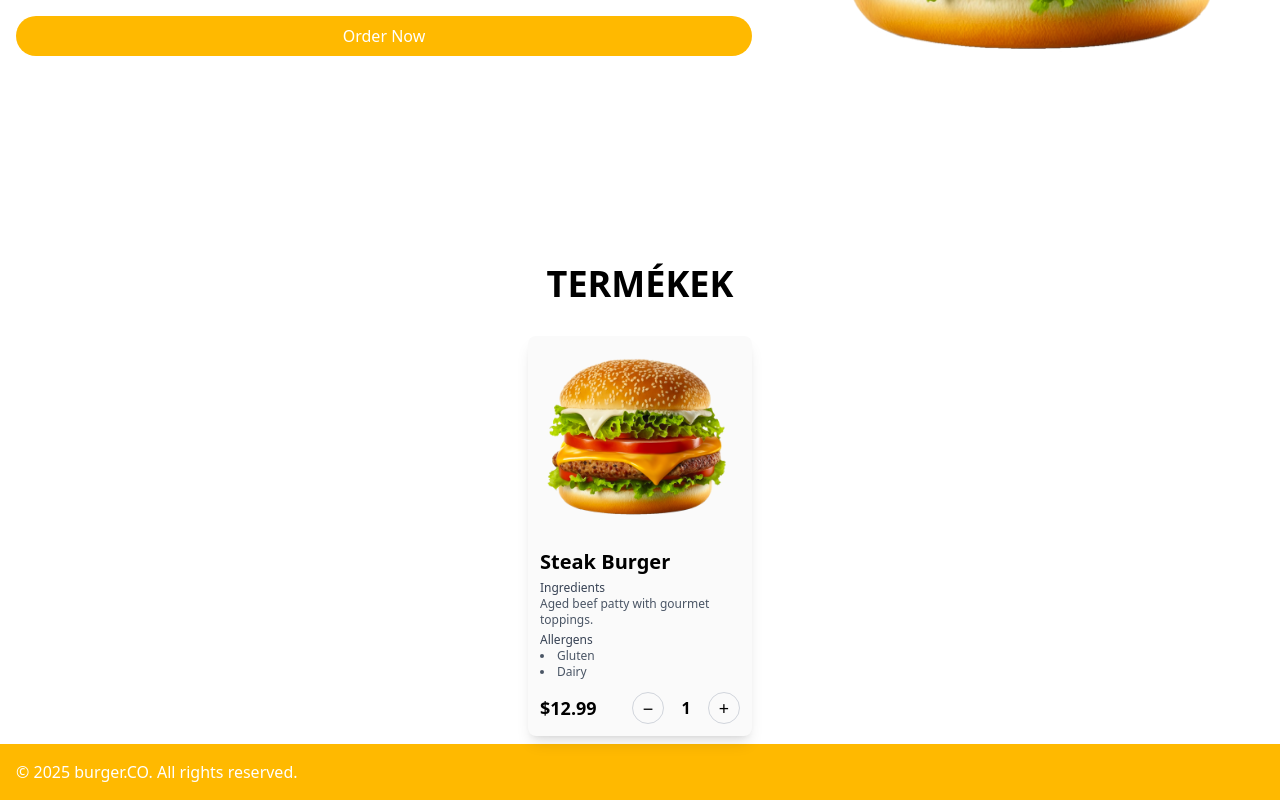
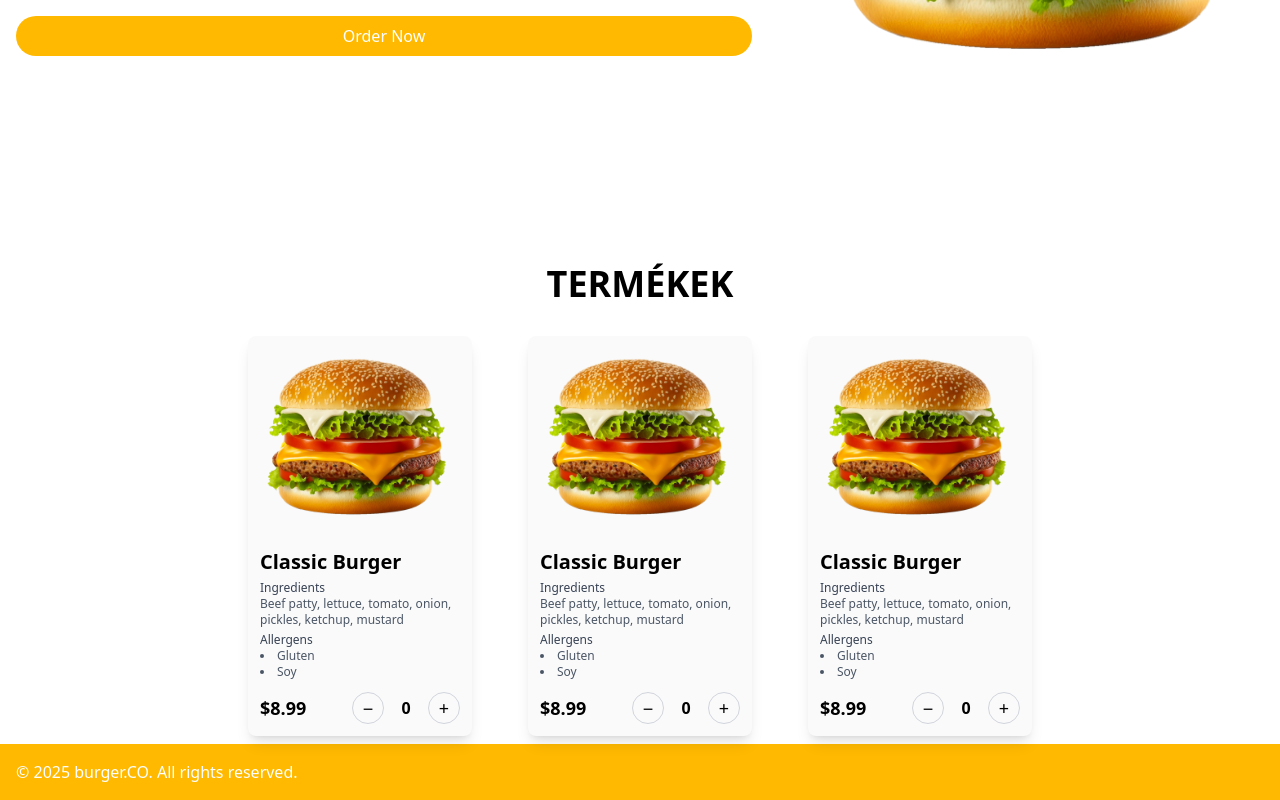
Before and after one commit to henriktoth/burgerco, a React (Vite) app: page / in a window 1280 px wide. Shown: the part 624-1424 px from the top of the page. Built offline with nearby package versions, Linux system fonts and the light colour scheme.

Commit message:
feat: added redux store to project

```diff
--- a/package.json
+++ b/package.json
@@ -11,9 +11,11 @@
   },
   "dependencies": {
     "@iconify/react": "^6.0.0",
+    "@reduxjs/toolkit": "^2.8.2",
     "@tailwindcss/vite": "^4.1.11",
     "react": "^19.1.0",
     "react-dom": "^19.1.0",
+    "react-redux": "^9.2.0",
     "tailwindcss": "^4.1.11"
   },
   "devDependencies": {
--- a/src/assets/menu.json
+++ b/src/assets/menu.json
@@ -9,15 +9,21 @@
         "price": 8.99
     },
     {
-        "name": "Cheese Burger",
-        "ingredients": "Beef patty, cheddar cheese, lettuce, tomato, onion, pickles, ketchup, mustard",
-        "allergens": "Gluten, Dairy",
-        "price": 9.49
+        "name": "Classic Burger",
+        "ingredients": "Beef patty, lettuce, tomato, onion, pickles, ketchup, mustard",
+        "allergens": [
+            "Gluten",
+            "Soy"
+        ],
+        "price": 8.99
     },
     {
-        "name": "Veggie Burger",
-        "ingredients": "Black bean patty, lettuce, tomato, onion, pickles, avocado, ketchup, mustard",
-        "allergens": "Gluten",
-        "price": 8.49
+        "name": "Classic Burger",
+        "ingredients": "Beef patty, lettuce, tomato, onion, pickles, ketchup, mustard",
+        "allergens": [
+            "Gluten",
+            "Soy"
+        ],
+        "price": 8.99
     }
 ]
--- a/src/components/Main/PoductCard.tsx
+++ b/src/components/Main/ProductCard.tsx
@@ -1,3 +1,5 @@
+import {useEffect, useState} from "react"
+
 interface ProductCardProps {
     name: string
     ingredients: string
@@ -11,6 +13,23 @@ function ProductCard({
     allergens,
     price
 }: ProductCardProps) {
+    const [amount, setAmount] = useState(0);
+    const [orderData, setOrderData] = useState<{ name: string; ingredients: string; allergens: string[]; price: number; count: number }>({
+        name,
+        ingredients,
+        allergens,
+        price,
+        count: 0
+    });
+
+    useEffect(() => {
+        setOrderData((prevData) => ({
+            ...prevData,
+            count: amount
+        }));
+        console.log(orderData);
+    }, [amount])
+
     return (
         <div className="w-56 flex flex-col m-2 border-white bg-neutral-50 rounded-lg shadow-lg">
             <div className="flex justify-center">
@@ -42,18 +61,26 @@ function ProductCard({
                     <div className="flex items-center gap-2">
                         <button
                             type="button"
-                            aria-label="Decrease quantity"
-                            className="w-8 h-8 rounded-full border border-gray-300 flex items-center justify-center text-lg leading-none"
+                            className="w-8 h-8 rounded-full border border-gray-300 flex items-center
+                            justify-center text-lg leading-none hover:cursor-pointer hover:bg-neutral-100"
+                            onClick={() => {
+                                if (amount > 0) {
+                                    setAmount(amount - 1);
+                                } else {
+                                    setAmount(0);
+                                }
+                            }}
                         >
                             −
                         </button>
                         <span className="w-7 text-center text-base font-semibold select-none">
-                            1
+                            {amount}
                         </span>
                         <button
                             type="button"
-                            aria-label="Increase quantity"
-                            className="w-8 h-8 rounded-full border border-gray-300 flex items-center justify-center text-lg leading-none"
+                            className="w-8 h-8 rounded-full border border-gray-300 flex items-center
+                             justify-center text-lg leading-none hover:cursor-pointer hover:bg-neutral-100"
+                            onClick={() => {setAmount(amount + 1)}}
                         >
                             +
                         </button>
--- a/src/components/Main/ProductList.tsx
+++ b/src/components/Main/ProductList.tsx
@@ -1,18 +1,29 @@
-import ProductCard from "./PoductCard.tsx";
+import ProductCard from "./ProductCard.tsx";
+import menu from '../../assets/menu.json';
+
+interface MenuItem {
+    name: string;
+    ingredients: string;
+    allergens: string[];
+    price: number;
+}
 
 function ProductList(){
     return(
         <div>
             <h1 className="text-center font-bold text-4xl">TERMÉKEK</h1>
             <div className="flex flex-wrap justify-center gap-10 mt-6">
-                <ProductCard
-                    name="Steak Burger"
-                    ingredients="Aged beef patty with gourmet toppings."
-                    allergens={["Gluten", "Dairy"]}
-                    price={12.99}
-                />
+                {menu.map((item: MenuItem) => (
+                    <ProductCard
+                        key={item.name}
+                        name={item.name}
+                        ingredients={item.ingredients}
+                        allergens={item.allergens}
+                        price={item.price}
+                    />
+                ))}
             </div>
-        </div>
+            </div>
     )
 }
 
--- /dev/null
+++ b/src/store/cartSlice.ts
@@ -0,0 +1,23 @@
+import {createSlice} from '@reduxjs/toolkit';
+
+const initialState: { name: string; ingredients: string; allergens: string[]; price: number; count: number }[] = [];
+
+const cartSlice = createSlice({
+    name : "cart",
+    initialState,
+    reducers: {
+        addToCart: (state, action) => {
+            state.push(action.payload);
+        },
+        removeFromCart: (state, action) => {
+            return state.filter(item => item.id !== action.payload.id);
+        },
+        clearCart: () => {
+            return [];
+        }
+    }
+})
+
+export const { addToCart, removeFromCart, clearCart } = cartSlice.actions;
+
+export default cartSlice.reducer;
--- /dev/null
+++ b/src/store/index.js
@@ -0,0 +1,10 @@
+import { configureStore } from "@reduxjs/toolkit";
+import cartReducer from "./slices/cartSlice";
+
+const store = configureStore({
+    reducer: {
+        cart: cartReducer
+    }
+});
+
+export default store;
```
Also changed, not shown: src/components/Navbar/HamburgerIcon.tsx (deleted), src/components/Product/Product.tsx (deleted), src/components/navbar.tsx (deleted), src/context/ShoppingCartContext.tsx (deleted), 1 other file (tests, documents, lock files or other folders).
